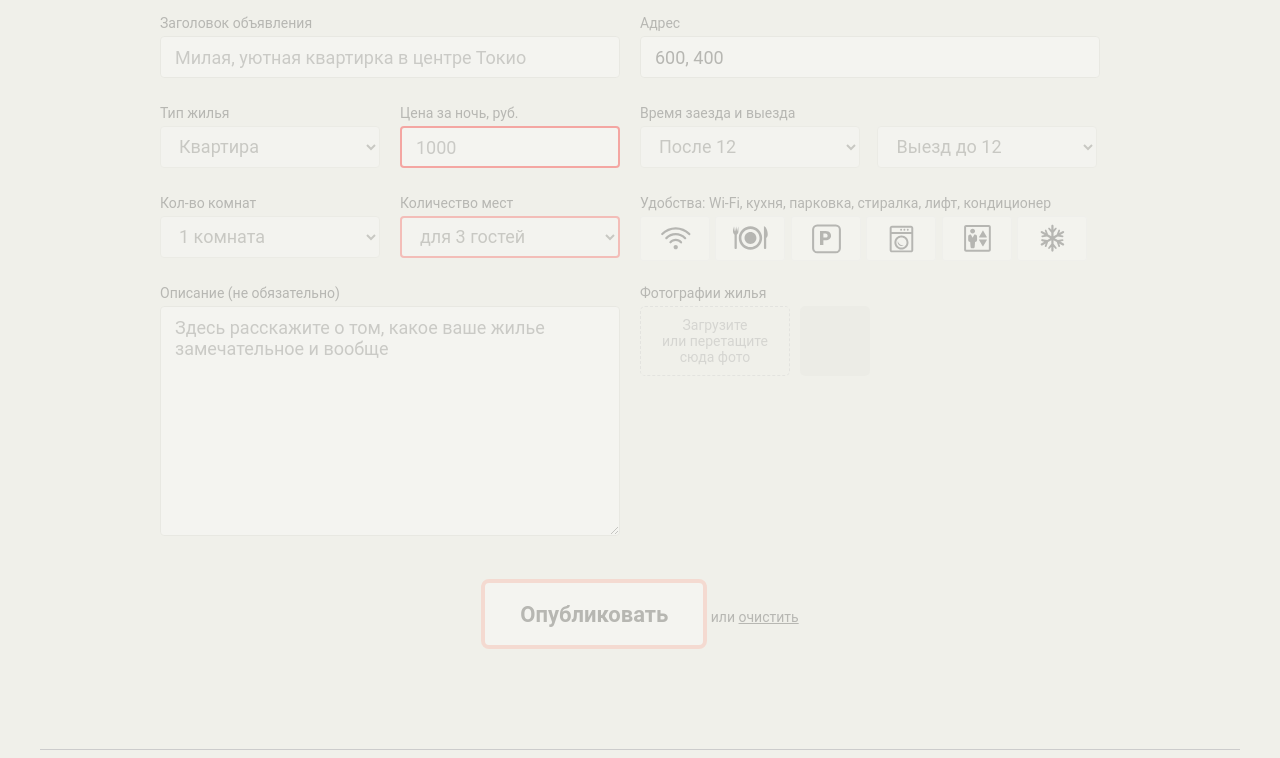
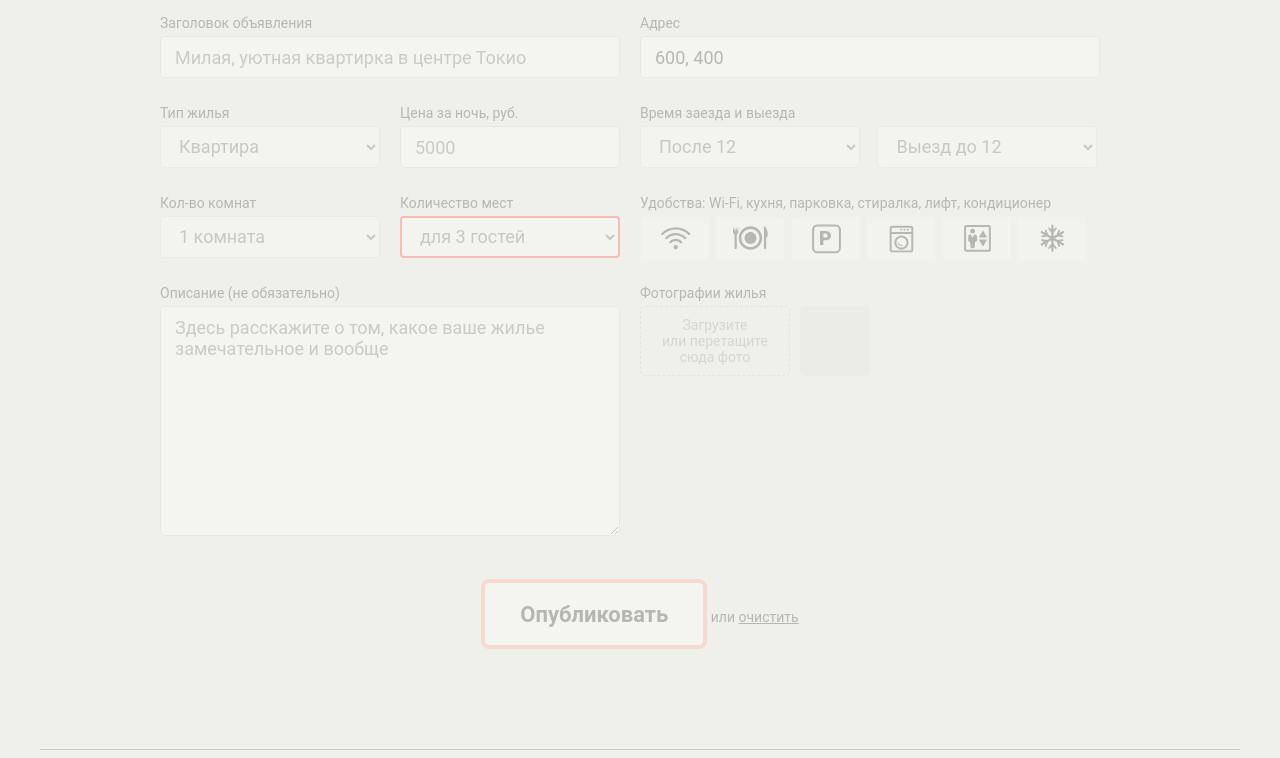
Before and after one commit to Krigig/603197-keksobooking, a website: page index.html in a window 1280 px wide. Shown: the part 940-1698 px from the top of the page. Drawn offline with Linux system fonts and the light colour scheme; files whose address does not match are found by name.

Commit message:
Проверка заполнения цены и типа жилья

```diff
--- a/index.html
+++ b/index.html
@@ -117,7 +117,7 @@
         </fieldset>
         <fieldset class="ad-form__element">
           <label class="ad-form__label" for="price">Цена за ночь, руб.</label>
-          <input id="price" name="price" type="number" placeholder="5000" required max="1000000">
+          <input id="price" name="price" type="number" placeholder="5000" required max="1000000" min="1000">
         </fieldset>
         <fieldset class="ad-form__element ad-form__element--time">
           <label class="ad-form__label" for="timein">Время заезда и выезда</label>
--- a/js/map.js
+++ b/js/map.js
@@ -272,28 +272,30 @@ mainPinElement.addEventListener('mousedown', function (evt) {
 // Валидация формы
 
 var minPriceTypes = {
-  'Дворец': 10000,
-  'Квартира': 1000,
-  'Дом': 5000,
-  'Бунгало': 0
+  palace: 10000,
+  flat: 1000,
+  house: 5000,
+  bungalo: 0
 };
 
 var typeNewAdElement = formElement.querySelector('#type');
 var priceNewAdElement = formElement.querySelector('#price');
 
-var priceHandler = function (evt) {
-  priceNewAdElement.style.border = evt.target.valueAsNumber < evt.target.min || evt.target.valueAsNumber > evt.target.max ? '2px solid red' : '';
+// var priceHandler = function (evt) {
+//   priceNewAdElement.style.border = evt.target.valueAsNumber < evt.target.min || evt.target.valueAsNumber > evt.target.max ? '2px solid red' : '';
+// };
+var priceHandler = function () {
+  priceNewAdElement.style.border = priceNewAdElement.valueAsNumber < priceNewAdElement.min || priceNewAdElement.valueAsNumber > priceNewAdElement.max ? '2px solid red' : '';
 };
 
-var typeHandler = function () {
-  var type = typeNewAdElement.options[typeNewAdElement.options.selectedIndex];
-  priceNewAdElement.min = minPriceTypes[type.text];
-  priceNewAdElement.placeholder = minPriceTypes[type.text];
+var typeHandler = function (evt) {
+  var type = evt.target.value;
+  priceNewAdElement.min = minPriceTypes[type];
+  priceNewAdElement.placeholder = minPriceTypes[type];
 
-  priceNewAdElement.style.border = priceNewAdElement.value < priceNewAdElement.min || priceNewAdElement.value > priceNewAdElement.max ? '2px solid red' : '';
+  priceHandler();
 };
 
-typeHandler();
 typeNewAdElement.addEventListener('change', typeHandler);
 priceNewAdElement.addEventListener('change', priceHandler);
 
```
